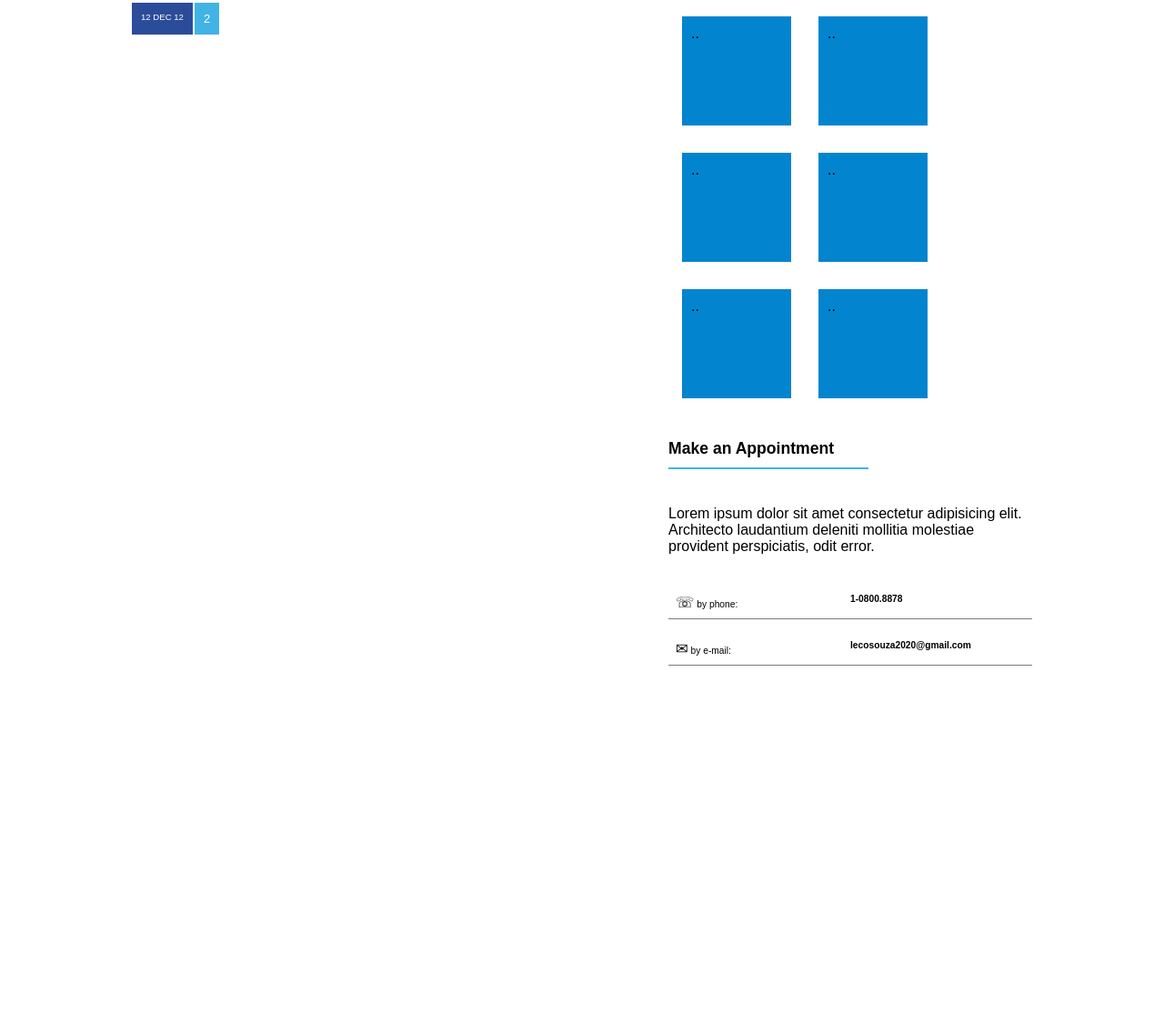
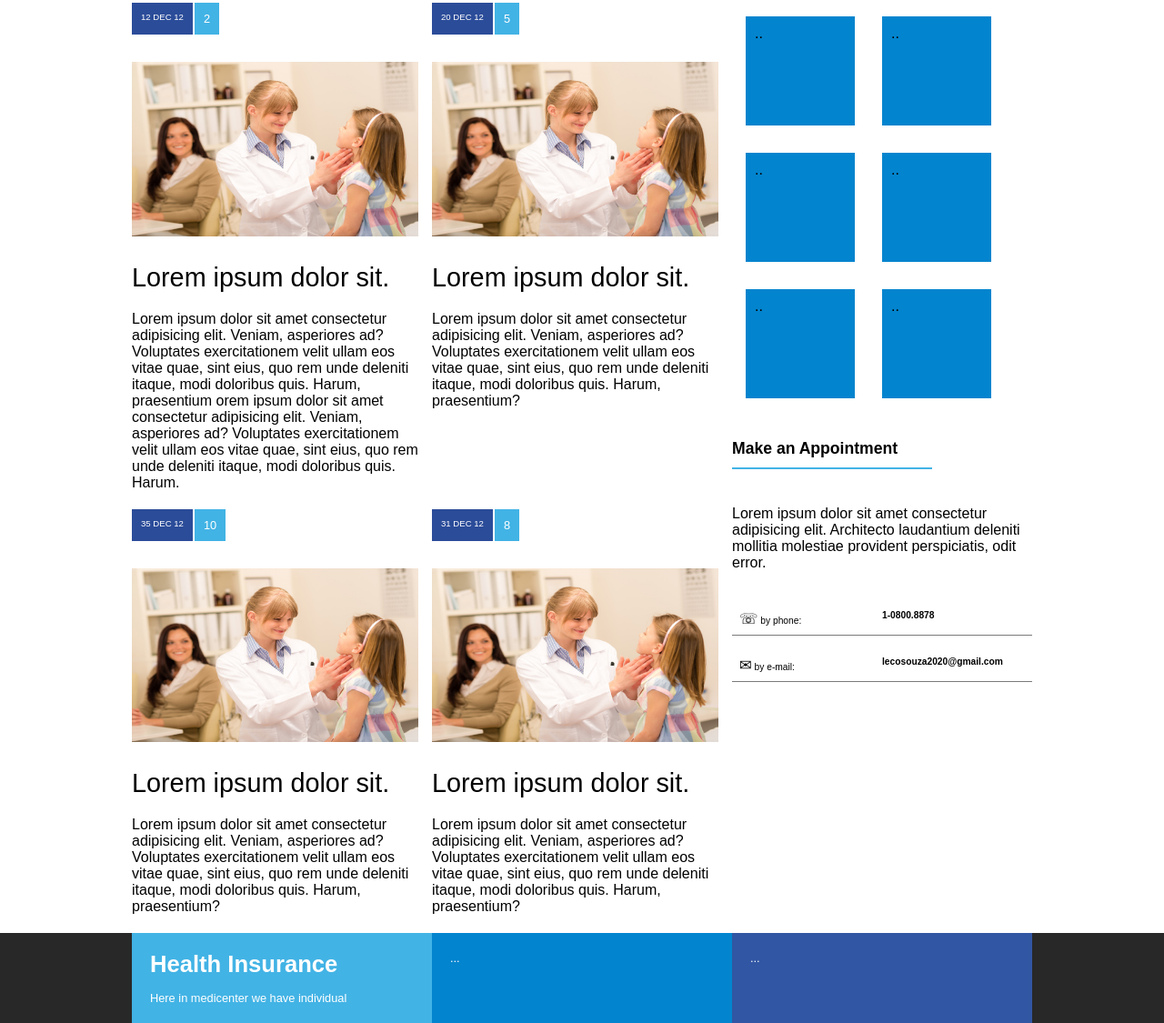
Before and after one commit to lecosouza123/site-flexbox, a plain HTML site: page index.html in a window 1280 px wide. Shown: the part 870-1995 px from the top of the page at 91% size. Before the commit the page ends 1602 px from the top, so only its background shows below. Drawn offline with Linux system fonts and the light colour scheme.

Commit message:
save commit day

```diff
--- a/estilos/style.css
+++ b/estilos/style.css
@@ -13,7 +13,6 @@ header{
 
 .container{
     width: 990px;
-
     display: flex;
     justify-content: space-between;
 }
@@ -189,7 +188,7 @@ p{
 .widget_body{
     display: flex;
     flex-flow: row wrap;
-    width:50vh;
+
 
 }
 
@@ -241,6 +240,66 @@ p{
     margin-left: 2px;
 }
 
+.news_thumbnail img{
+    width: 100%;
+    height: auto;
+    padding-top: 30px;
+    padding-bottom: 25px;
+}
+
+.news_title {
+    font-size: 1.8em;
+    font-weight: lighter;
+    padding-bottom: 25px;
+    color: black;
+
+}
+article > p{
+    line-height: 1.5em;
+    font-size: 1em;
+    color: #727272;
+}
+.arti_flex{
+    display: flex;
+    flex-wrap: wrap;
+
+}
+article {
+    flex: 1;
+    min-width: 300px;
+    margin-right:15px ;
+}
+
+footer{
+    background-color: rgba(6, 6, 6, 0.861);
+    display: flex;
+    color: white;
+    justify-content: center;
+}
+.footer_menu{
+    display: flex;
+    flex: 1;
+
+}
+.fm_1,.fm_2,.fm_3{
+    flex: 1;
+    padding: 20px;
+    font-size: 0.8em;
+}
+.fm_1 > div > h3 {
+    padding-bottom: 15px;
+    font-size: 2em;
+}
+.fm_1{
+    background-color: #42B3E5;
+}
+.fm_2{
+    background-color: #0384CE;
+}
+.fm_3{
+    background-color: #3156A3;
+}
+
 .widget_title_bar.slide:after
 {
 	animation-name: slide;
--- a/index.html
+++ b/index.html
@@ -81,13 +81,66 @@
                         <div class="widget_title_text">Latest News</div>
                         <div class="widget_title_bar slide"></div>
                     </div>
-                    <div class="widget_body">
+                    <div class="widget_body arti_flex">
                             <article>
+                                <a href="#">
                                     <div class="news_data">
                                         <div class="news_posted_at">12 DEC 12</div>
                                         <div class="news_comments">2</div>
+                                    </div>
+                                    <div class="news_thumbnail">
+                                            <img src="imagens/dr1.png" alt="foto_dr">
+                                    </div>
+                                    <span class="news_title">Lorem ipsum dolor sit.
+                                    </span>
+                                    <p>Lorem ipsum dolor sit amet consectetur adipisicing elit. Veniam, asperiores ad? Voluptates exercitationem velit ullam eos vitae quae, sint eius, quo rem unde deleniti itaque, modi doloribus quis. Harum, praesentium orem ipsum dolor sit amet consectetur adipisicing elit. Veniam, asperiores ad? Voluptates exercitationem velit ullam eos vitae quae, sint eius, quo rem unde deleniti itaque, modi doloribus quis. Harum.
+                                    </p>
+                                </a>
+                            </article>
 
+                            <article>
+                                <a href="#">
+                                    <div class="news_data">
+                                        <div class="news_posted_at">20 DEC 12</div>
+                                        <div class="news_comments">5</div>
                                     </div>
+                                    <div class="news_thumbnail">
+                                            <img src="imagens/dr1.png" alt="foto_dr">
+                                    </div>
+                                    <span class="news_title">Lorem ipsum dolor sit.
+                                    </span>
+                                    <p>Lorem ipsum dolor sit amet consectetur adipisicing elit. Veniam, asperiores ad? Voluptates exercitationem velit ullam eos vitae quae, sint eius, quo rem unde deleniti itaque, modi doloribus quis. Harum, praesentium?</p>
+                                </a>
+                            </article>
+
+                            <article>
+                                <a href="#">
+                                    <div class="news_data">
+                                        <div class="news_posted_at">35 DEC 12</div>
+                                        <div class="news_comments">10</div>
+                                    </div>
+                                    <div class="news_thumbnail">
+                                            <img src="imagens/dr1.png" alt="foto_dr">
+                                    </div>
+                                    <span class="news_title">Lorem ipsum dolor sit.
+                                    </span>
+                                    <p>Lorem ipsum dolor sit amet consectetur adipisicing elit. Veniam, asperiores ad? Voluptates exercitationem velit ullam eos vitae quae, sint eius, quo rem unde deleniti itaque, modi doloribus quis. Harum, praesentium?</p>
+                                </a>
+                            </article>
+
+                            <article>
+                                <a href="#">
+                                    <div class="news_data">
+                                        <div class="news_posted_at">31 DEC 12</div>
+                                        <div class="news_comments">8</div>
+                                    </div>
+                                    <div class="news_thumbnail">
+                                            <img src="imagens/dr1.png" alt="foto_dr">
+                                    </div>
+                                    <span class="news_title">Lorem ipsum dolor sit.
+                                    </span>
+                                    <p>Lorem ipsum dolor sit amet consectetur adipisicing elit. Veniam, asperiores ad? Voluptates exercitationem velit ullam eos vitae quae, sint eius, quo rem unde deleniti itaque, modi doloribus quis. Harum, praesentium?</p>
+                                </a>
                             </article>
                     </div>
                 </div>
@@ -142,5 +195,28 @@
 
         </section>
 
+        <footer>
+            <div class="container">
+                <div class="footer_menu">
+                    <div class="fm_1">
+                        <div>
+                            <h3>Health Insurance</h3>
+                            Here in medicenter we have individual
+                        </div>
+                    </div>
+
+                    <div class="fm_2">
+                        ...
+                    </div>
+
+                    <div class="fm_3">
+                        ...
+                    </div>
+                </div>
+
+            </div>
+        </footer>
+
+
 </body>
 </html>
```
Also changed, not shown: imagens/dr1.png (added). Lines whose indentation alone changed are shown as unchanged.
